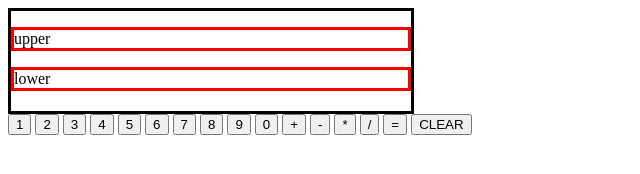
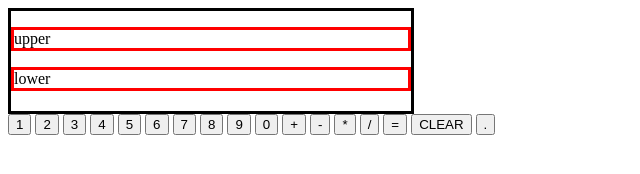
Before and after one commit to md0805gg/Calculator, a plain HTML site: page index.html in a window 1280 px wide. Shown: the full height of the page, 0-640 px from the left. Drawn offline with Linux system fonts and the light colour scheme.

Commit message:
Add dot button html element

```diff
--- a/index.html
+++ b/index.html
@@ -29,6 +29,7 @@
       <button class="button-operator">/</button>
       <button class="button-operate">=</button>
       <button class="button-clear">CLEAR</button>
+      <button class="button-dot">.</button>
     </div>
   </body>
 </html>
```
